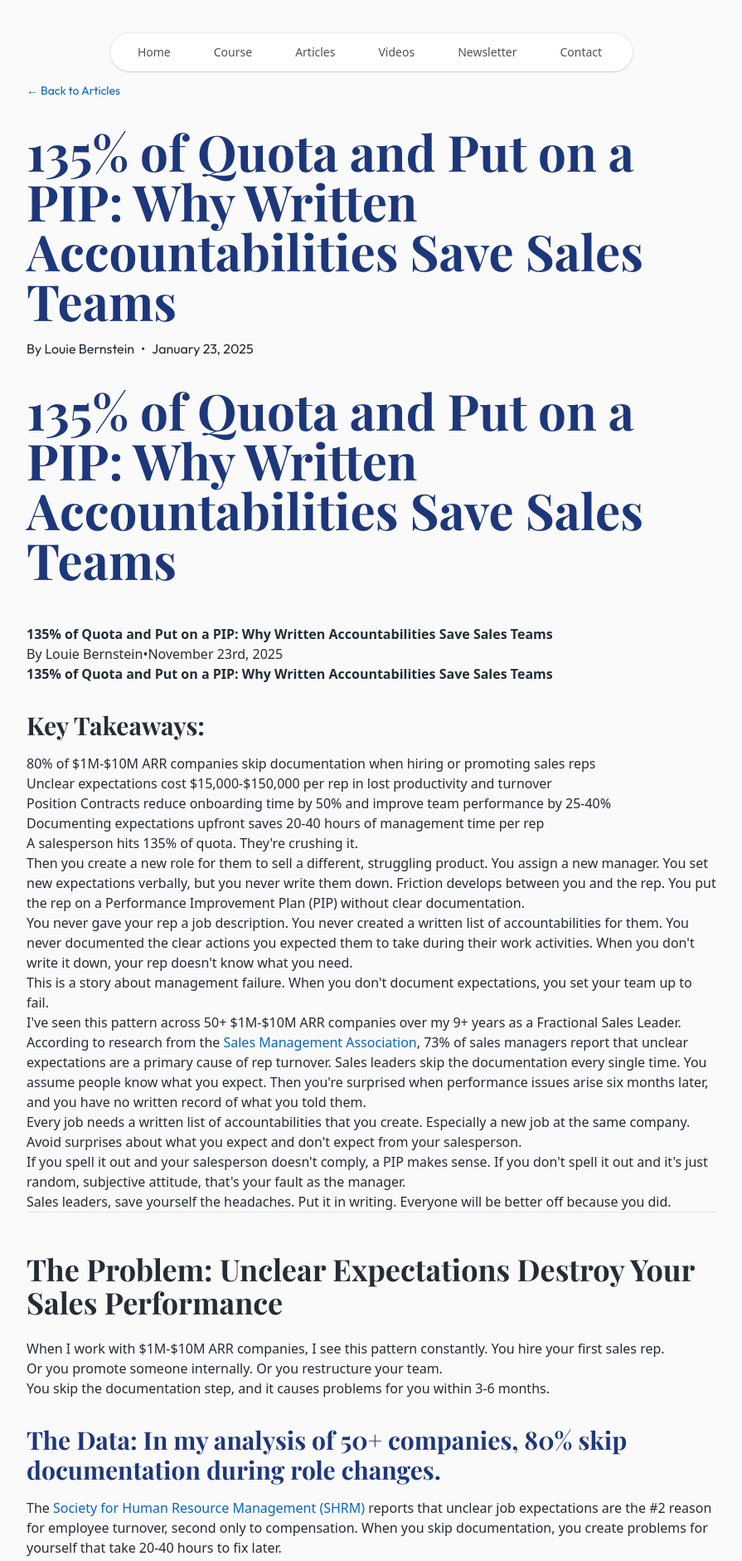
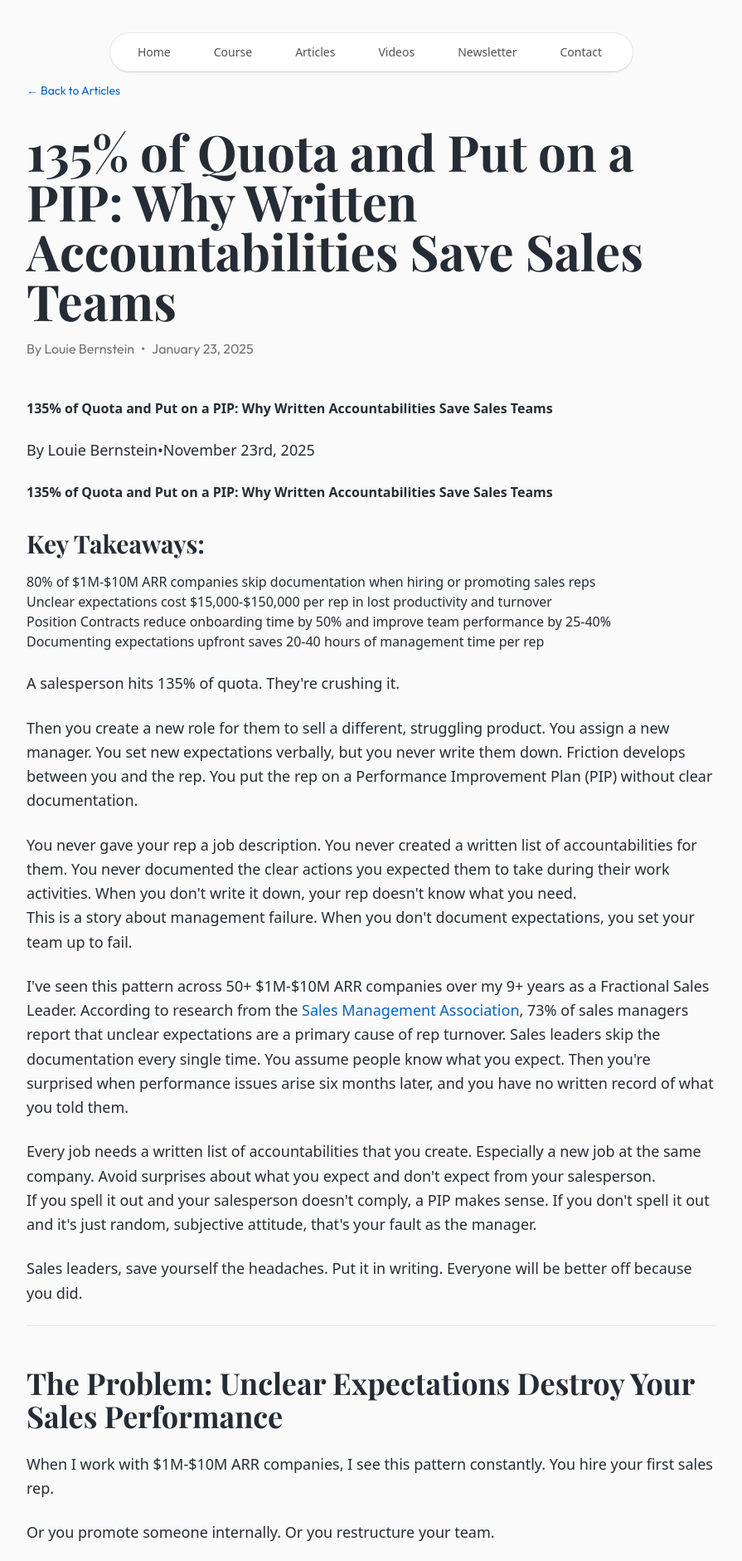
Before and after one commit to bernsmp/louieb, a Next.js app: page /articles/135-percent-quota-pip in a window 1280 px wide. Shown: the top 1881 px of the page at 83% size, without its empty margins (192-1087 px from the left). Built offline with nearby package versions, Linux system fonts and the light colour scheme; a web font is replaced by a local one.

Commit message:
article updates

```diff
--- a/app/articles/[slug]/page.tsx
+++ b/app/articles/[slug]/page.tsx
@@ -65,11 +65,11 @@ export default async function ArticlePage({ params }: PageProps) {
 
         {/* Article Header */}
         <header className="mb-12">
-          <h1 className="font-serif text-4xl font-bold text-primary md:text-5xl lg:text-6xl mb-4">
+          <h1 className="font-serif text-4xl font-bold text-foreground md:text-5xl lg:text-6xl mb-4">
             {article.metadata.title}
           </h1>
 
-          <div className="flex flex-wrap items-center gap-2 text-base text-foreground font-sans mb-8">
+          <div className="flex flex-wrap items-center gap-2 text-base text-muted-foreground font-sans mb-8">
             <span>By {article.metadata.author}</span>
             <span>•</span>
             <time dateTime={article.metadata.date}>
@@ -80,10 +80,6 @@ export default async function ArticlePage({ params }: PageProps) {
               })}
             </time>
           </div>
-
-          <h1 className="font-serif text-4xl font-bold text-primary md:text-5xl lg:text-6xl mb-8">
-            {article.metadata.title}
-          </h1>
         </header>
 
         {/* Article Content */}
--- a/components/ArticleContent.tsx
+++ b/components/ArticleContent.tsx
@@ -10,7 +10,7 @@ interface ArticleContentProps {
 
 export function ArticleContent({ content }: ArticleContentProps) {
   return (
-    <div className="prose prose-lg max-w-none prose-headings:font-serif prose-headings:text-primary prose-h1:text-4xl prose-h1:md:text-5xl prose-h1:lg:text-6xl prose-h2:text-3xl prose-h2:md:text-4xl prose-h2:mt-12 prose-h2:mb-6 prose-h3:text-2xl prose-h3:md:text-3xl prose-p:text-base prose-p:md:text-lg prose-p:leading-relaxed prose-a:text-[#0966c2] prose-a:no-underline hover:prose-a:underline prose-strong:font-bold prose-strong:text-foreground prose-ul:list-disc prose-ol:list-decimal prose-li:my-2 prose-blockquote:border-l-4 prose-blockquote:border-[#0966c2] prose-blockquote:pl-4 prose-blockquote:italic prose-blockquote:text-muted-foreground prose-img:rounded-lg prose-img:shadow-lg prose-img:my-8">
+    <div className="prose prose-lg max-w-none prose-headings:font-serif prose-headings:text-foreground prose-h1:text-4xl prose-h1:md:text-5xl prose-h1:lg:text-6xl prose-h2:text-3xl prose-h2:md:text-4xl prose-h2:mt-12 prose-h2:mb-6 prose-h3:text-2xl prose-h3:md:text-3xl prose-p:text-base prose-p:md:text-lg prose-p:leading-relaxed prose-p:my-6 prose-a:text-[#0966c2] prose-a:no-underline hover:prose-a:underline prose-strong:font-bold prose-strong:text-foreground prose-ul:list-disc prose-ol:list-decimal prose-li:my-2 prose-blockquote:border-l-4 prose-blockquote:border-[#0966c2] prose-blockquote:pl-4 prose-blockquote:italic prose-blockquote:text-muted-foreground prose-blockquote:my-8 prose-img:rounded-lg prose-img:shadow-lg prose-img:my-8">
       <ReactMarkdown
         remarkPlugins={[remarkGfm]}
         rehypePlugins={[rehypeRaw]}
@@ -61,7 +61,7 @@ export function ArticleContent({ content }: ArticleContentProps) {
             );
           },
           blockquote: ({ children }) => (
-            <blockquote className="border-l-4 border-[#0966c2] pl-4 italic text-muted-foreground my-6">
+            <blockquote className="border-l-4 border-[#0966c2] pl-4 italic text-muted-foreground my-8">
               {children}
             </blockquote>
           ),
@@ -71,13 +71,16 @@ export function ArticleContent({ content }: ArticleContentProps) {
           strong: ({ children }) => (
             <strong className="font-bold text-foreground">{children}</strong>
           ),
+          p: ({ children }) => (
+            <p className="my-6 text-base md:text-lg leading-relaxed">{children}</p>
+          ),
           h2: ({ children }) => (
-            <h2 className="font-serif text-3xl md:text-4xl font-bold text-primary mt-12 mb-6">
+            <h2 className="font-serif text-3xl md:text-4xl font-bold text-foreground mt-12 mb-6">
               {children}
             </h2>
           ),
           h3: ({ children }) => (
-            <h3 className="font-serif text-2xl md:text-3xl font-bold text-primary mt-8 mb-4">
+            <h3 className="font-serif text-2xl md:text-3xl font-bold text-foreground mt-8 mb-4">
               {children}
             </h3>
           ),
```
